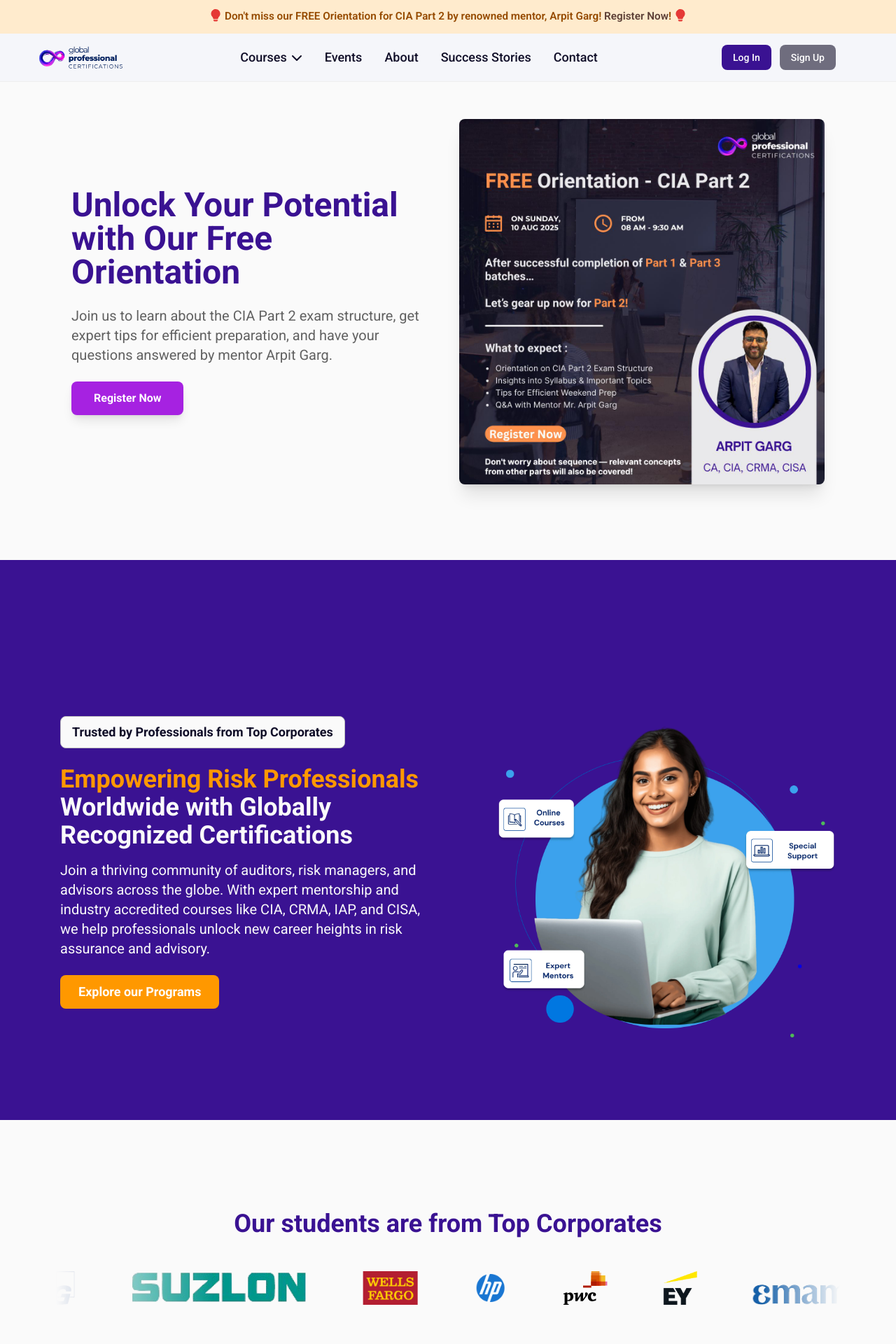
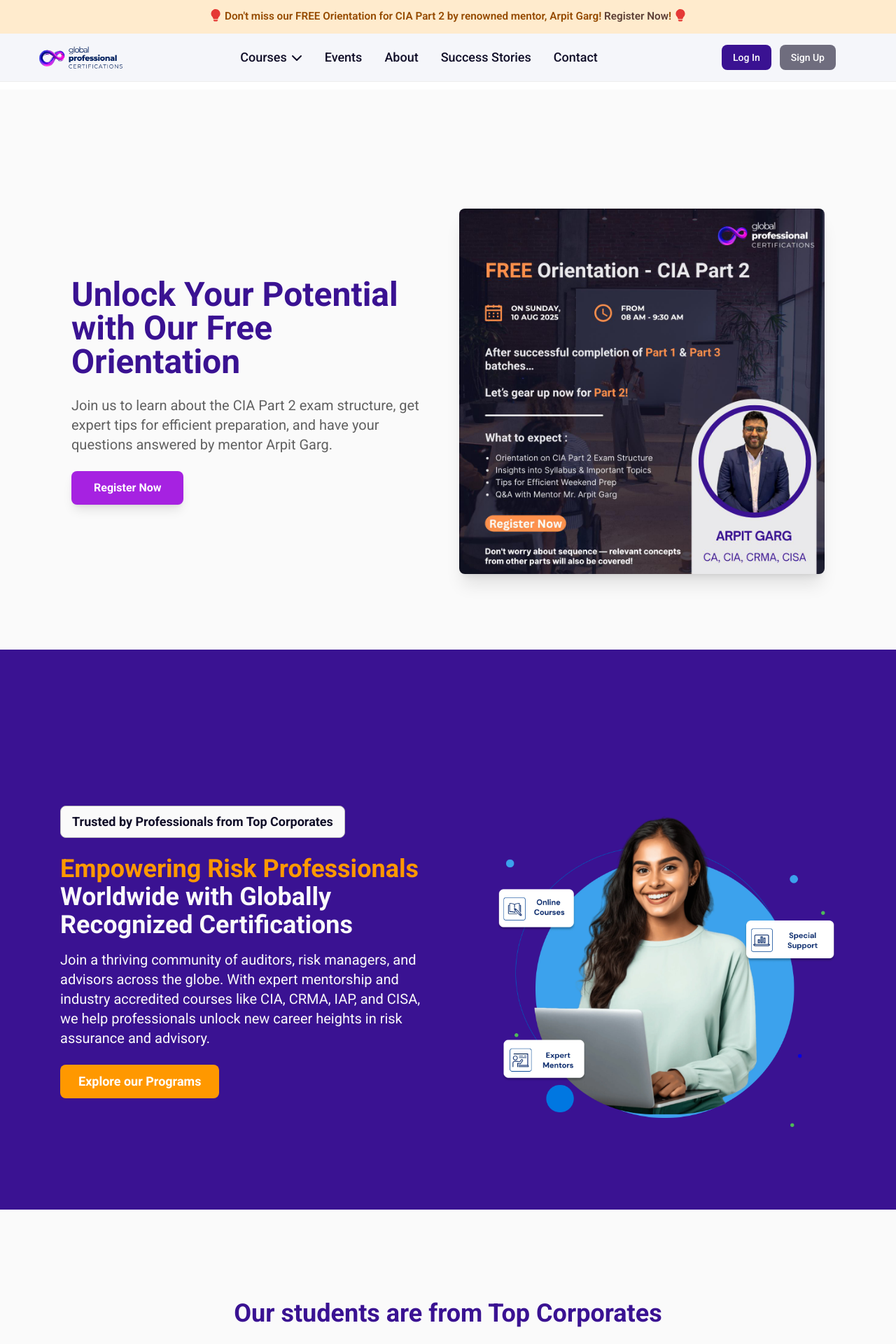
Before and after one commit to swapanmanna/gpc, a React (Vite) app: page / in a window 1280 px wide. Shown: the top 1920 px of the page at 70% size. Built offline with nearby package versions, Linux system fonts and the light colour scheme.

Commit message:
added luthra group logo

```diff
--- a/src/components/Companies/Companies.jsx
+++ b/src/components/Companies/Companies.jsx
@@ -36,13 +36,14 @@ import equitas from "../../assets/Equitas.png"
 import bse from "../../assets/BSE.png"
 import wipro from "../../assets/Wipro.png"
 import zensar from "../../assets/Zensar.png"
+import luthra from "../../assets/luthra_logo.png"
 
 // importing marquee
 import Marquee from "../Marquee/Marquee";
 
 export default function Companies() {
 
-    const companiesOne = [emami, atlas, gitlab, kpmg, suzlon, wellsFargo, hpLogo, pwcLogo, eyLogo]
+    const companiesOne = [emami, atlas, gitlab, kpmg, suzlon, wellsFargo, hpLogo, pwcLogo, eyLogo, luthra]
 
     const companiesTwo = [deloitteLogo, bdoLogo, comptrollerLogo, vodafoneLogo, deutscheBankLogo, kotakMahindraBankLogo, sbiLifeInsuranceLogo, yesBankLogo, courseraLogo]
 
--- a/src/components/Hero/Hero.jsx
+++ b/src/components/Hero/Hero.jsx
@@ -58,6 +58,9 @@ import { Link } from 'react-router-dom';
 import { height } from "../Notifications/NotificationBanner";
 
 const Hero = () => {
+
+    // pt-32 -> className of the first div when the screen width is equivalent to laptop or desktop
+
     useEffect(() => {
         // Preload the hero image when the component mounts
         const img = new Image();
@@ -69,7 +72,7 @@ const Hero = () => {
 
     return (
         <div
-            className="min-h-[100vh] pt-32 flex items-center justify-center bg-brand-blue sm:pt-16"
+            className="min-h-[100vh]  flex items-center justify-center bg-brand-blue sm:pt-16"
             style={{ paddingTop }}
         >
             <div className="container mx-auto px-4 py-8 sm:py-12 md:py-16 lg:py-20 flex flex-col md:flex-row items-center gap-8 md:gap-12">
--- a/src/components/Home/Home.jsx
+++ b/src/components/Home/Home.jsx
@@ -25,7 +25,7 @@ export default function Home() {
         />
         <div className="bg-gray-50">
 
-            <section className="py-8 md:py-[170px] bg-gray-50 h-screen">
+            <section className="mt-32 py-8 md:py-[170px] bg-gray-50 h-screen">
                 <div className="container mx-auto px-4 md:px-8 flex flex-col md:flex-row items-center justify-center gap-8">
                     {/* Catchy Text and Call to Action */}
                     <div className="md:w-1/2 text-center md:text-left">
```
Also changed, not shown: src/assets/luthra_logo.png (added).
